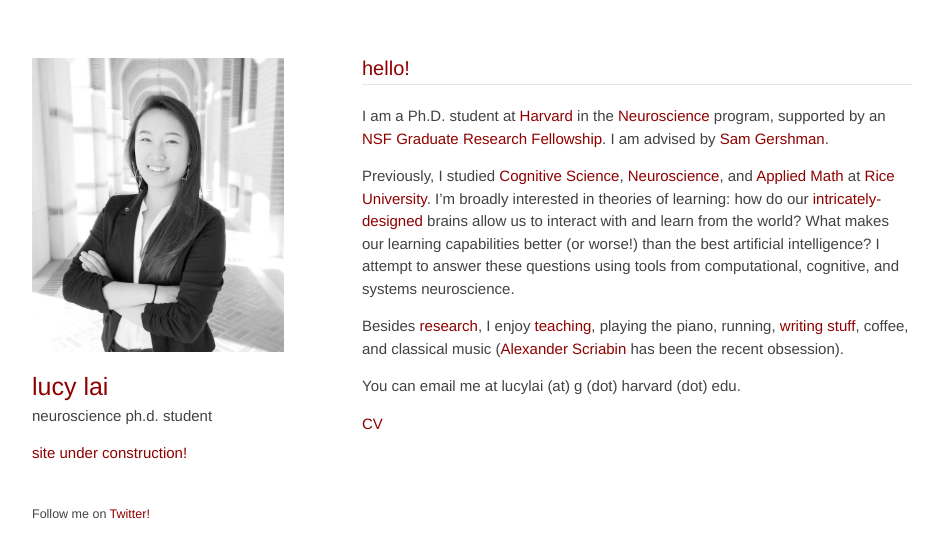
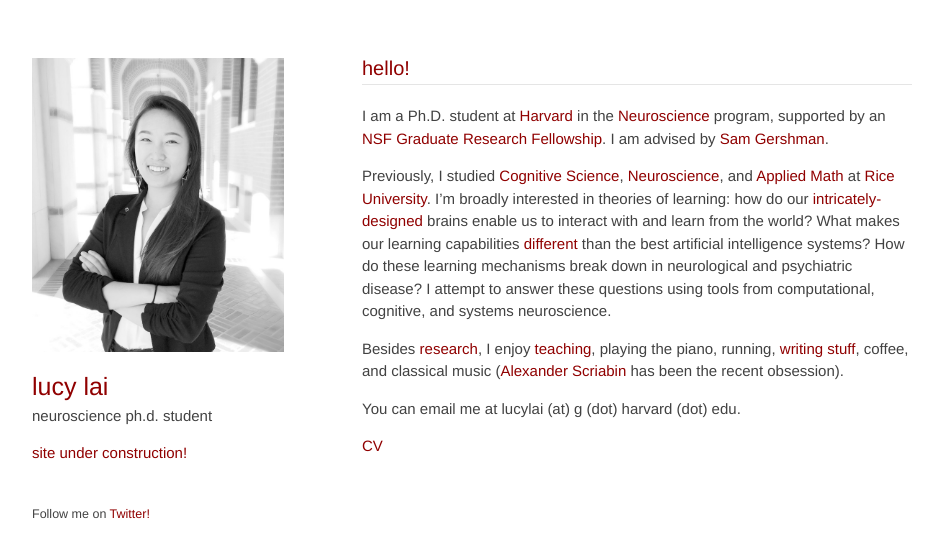
Before and after one commit to lucylai96/lucylai96.github.io, a Jekyll site: the page built from index.md, in a window 1280 px wide. Shown: the top 558 px of the page, without its empty margins (168-1111 px from the left). Built offline with Jekyll 4.4.1, drawn with Linux system fonts in a browser that asks for light colours; our own code applies the rules of GitHub Pages for plain Markdown files.

Commit message:
Update index.md

```diff
--- a/index.md
+++ b/index.md
@@ -2,7 +2,7 @@
 ***
 I am a Ph.D. student at <a href="http://www.harvard.edu" target="_blank">Harvard</a> in the <a href="http://www.hms.harvard.edu/dms/neuroscience/index.html" target="_blank">Neuroscience</a> program, supported by an <a href="https://www.nsfgrfp.org/" target="_blank">NSF Graduate Research Fellowship</a>. I am advised by <a href="http://gershmanlab.webfactional.com/index.html" target="_blank">Sam Gershman</a>.
 
-Previously, I studied <a href="http://cogsci.rice.edu/" target="_blank">Cognitive Science</a>, <a href="http://neuroscience.rice.edu" target="_blank">Neuroscience</a>, and <a href="http://www.caam.rice.edu/" target="_blank">Applied Math</a> at <a href="http://www.rice.edu/" target="_blank">Rice University</a>. I’m broadly interested in theories of learning: how do our <a href="http://mitpress.mit.edu/books/principles-neural-design" target="_blank">intricately-designed</a> brains allow us to interact with and learn from the world? What makes our learning capabilities better (or worse!) than the best artificial intelligence? I attempt to answer these questions using tools from computational, cognitive, and systems neuroscience.
+Previously, I studied <a href="http://cogsci.rice.edu/" target="_blank">Cognitive Science</a>, <a href="http://neuroscience.rice.edu" target="_blank">Neuroscience</a>, and <a href="http://www.caam.rice.edu/" target="_blank">Applied Math</a> at <a href="http://www.rice.edu/" target="_blank">Rice University</a>. I’m broadly interested in theories of learning: how do our <a href="http://mitpress.mit.edu/books/principles-neural-design" target="_blank">intricately-designed</a> brains enable us to interact with and learn from the world? What makes our learning capabilities <a href="http://gershmanlab.webfactional.com/pubs/Lake17.pdf" target="_blank"> different</a> than the best artificial intelligence systems? How do these learning mechanisms break down in neurological and psychiatric disease? I attempt to answer these questions using tools from computational, cognitive, and systems neuroscience.
 
 Besides [research](./research.html), I enjoy [teaching](./teaching.html), playing the piano, running, <a href="http://lucyblogs.wordpress.com/" target="_blank">writing</a> <a href="http://subcorticalsongs.wordpress.com/" target="_blank">stuff</a>, coffee, and classical music (<a href="https://en.wikipedia.org/wiki/Alexander_Scriabin" target="_blank">Alexander Scriabin</a> has been the recent obsession).
 
```
